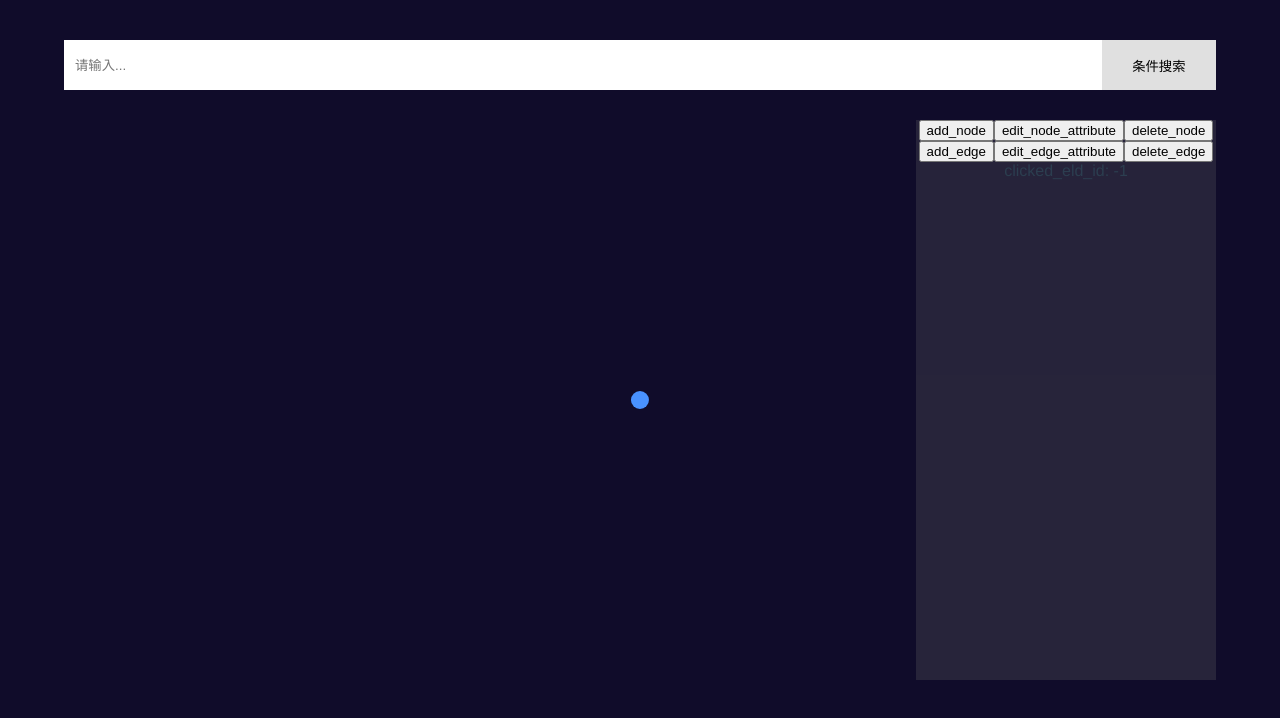
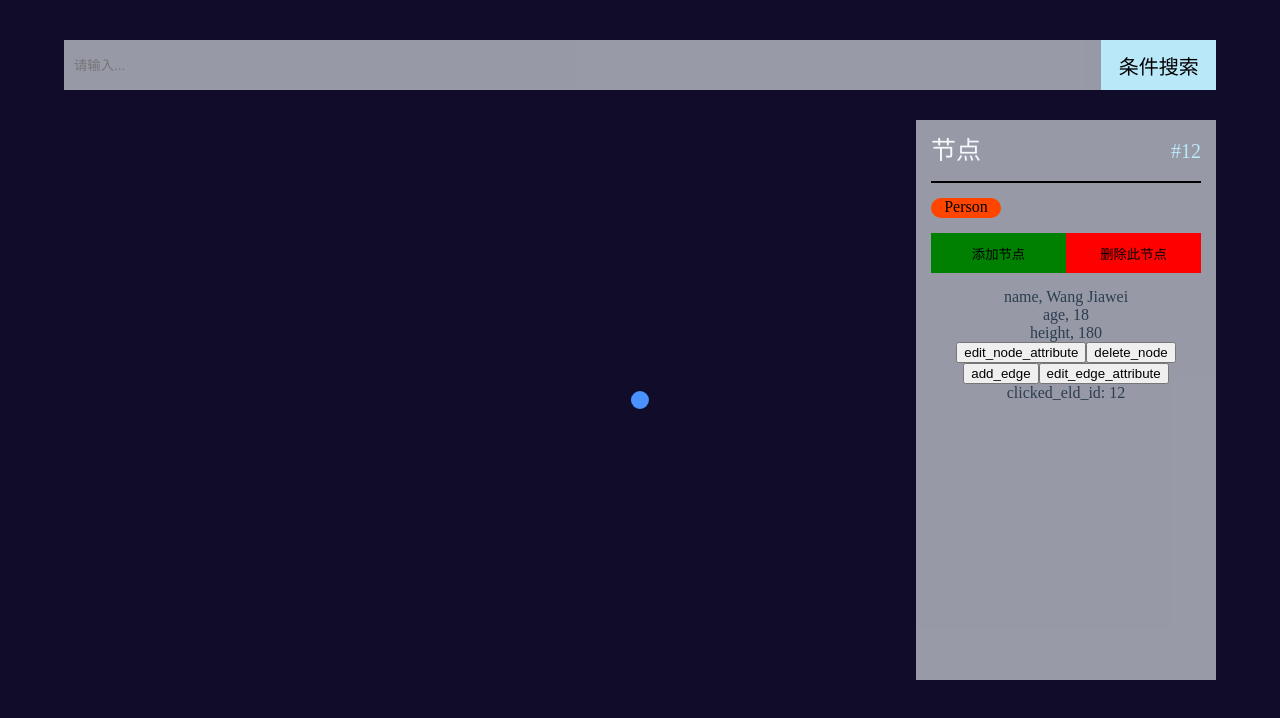
Before and after one commit to buttering/Knowledge_Graph_Visualization, a Vue app in the folder client/: page / in a window 1280 px wide. Shown: the top 718 px of the page. Built offline with nearby package versions, Linux system fonts and the light colour scheme; no server answers.

Commit message:
对EditBar进行设计，下一步准备添加样式

```diff
--- /dev/null
+++ b/client/src/components/AttributeItem.vue
@@ -0,0 +1,17 @@
+<template>
+  <div>{{attr_key}}, {{attr_value}}</div>
+</template>
+
+<script>
+export default {
+  name: "AttributeItem",
+  props:{
+    attr_key: String,
+    attr_value: String
+  }
+}
+</script>
+
+<style scoped>
+
+</style>
--- a/client/src/components/EditBar.vue
+++ b/client/src/components/EditBar.vue
@@ -1,16 +1,45 @@
 <template>
   <div id="edit-bar" v-if="clicked">
-    <button @click="add_node">add_node</button>
+    <div id="type_id">
+      <span id="clicked_ele_type">{{ clicked_ele_type }}</span>
+      <span id="clicked_ele_id">{{ '#' + clicked_ele_id }}</span>
+    </div>
+
+    <div class="clear"></div>
+
+    <div class="line_01"></div>
+
+    <div id="labels">
+      <div>{{clicked_ele_label}}</div>
+    </div>
+
+    <div class="clear"></div>
+
+    <div id="add_delete">
+      <button id="add_node" @click="add_node">添加{{clicked_ele_type}}</button>
+      <button id="delete_node" @click="delete_edge">删除此{{clicked_ele_type}}</button><div/>
+    </div>
+
+    <div id="Attribute">
+      <AttributeItem
+          v-for="(value, key) in clicked_ele_attribute"
+          :key="key"
+          :attr_key="key"
+          :attr_value="value"
+      ></AttributeItem>
+
+    </div>
     <button @click="edit_node_attribute">edit_node_attribute</button>
     <button @click="delete_node">delete_node</button><div/>
     <button @click="add_edge">add_edge</button>
     <button @click="edit_edge_attribute">edit_edge_attribute</button>
-    <button @click="delete_edge">delete_edge</button><div/>
+
     <div>clicked_eld_id: {{clicked_ele_id}}</div>
   </div>
 </template>
 
 <script>
+import AttributeItem from "@/components/AttributeItem";
 import config from "../../config";
 import axios from "axios";
 
@@ -28,6 +57,7 @@ export default {
     clicked: Boolean,
     clicked_ele_id: Number,
     clicked_ele_type: String,
+    clicked_ele_label: String,
     clicked_ele_attribute: Object
   },
   methods:{
@@ -113,11 +143,17 @@ export default {
       let type = 'delete'
       this.send_request(url, data, type)
     }
+  },
+  components:{
+    AttributeItem
   }
 }
 </script>
 
 <style scoped>
+div{
+  font-family: Source Han Sans CN,serif;
+}
 #edit-bar{
   position: fixed;
   right: 5%;
@@ -125,6 +161,60 @@ export default {
   transform:translate(0px,-50%);
   height: 70%;
   width: 300px;
-  background: rgba(104,104,104, 0.26);
+  background: rgba(243, 248, 251, 0.6);
+}
+#clicked_ele_type{
+  font-size: 25px;
+  float: left;
+  margin-left: 5%;
+  margin-top: 10px;
+  color: #F3F8FB;
+
+}
+#clicked_ele_id{
+  font-size: 20px;
+  float: right;
+  margin-right: 5%;
+  margin-top: 20px;
+  color: #B9E8F8
+}
+#labels{
+  margin-left: 5%;
+  margin-right: 5%;
+  width: 100%;
+
+}
+#labels div{
+  float: left;
+  color: black;
+  background: orangered;
+  height: 20px;
+  width: 70px;
+  border-radius: 10px;
+}
+#add_delete{
+  width: 90%;
+  margin: 5%;
+  display: flex;
+}
+#add_delete button{
+  flex: 1;
+  border: 0;
+  padding: 0;
+  height: 40px;
+}
+#add_node{
+  background: green;
+}
+#delete_node{
+  background: red;
+}
+.line_01{
+  margin: 5%;
+  border: 1px solid black;
+  height: 0;
+}
+.clear{
+  clear: both;
 }
 </style>
--- a/client/src/components/KnowledgeGraph.vue
+++ b/client/src/components/KnowledgeGraph.vue
@@ -7,9 +7,10 @@
       @inquire="inquire_data"
   ></SearchBar>
   <edit-bar
-      :clicked="clicked"
+      :clicked= true
       :clicked_ele_id="click_ele_id"
       :clicked_ele_type="click_ele_type"
+      :clicked_ele_label="clicked_ele_label"
       :clicked_ele_attribute="click_ele_attribute"
   ></edit-bar>
 </template>
@@ -38,9 +39,10 @@ export default {
   name: "KnowledgeGraph",
   data(){
     return {
-      click_ele_id: -1,
-      click_ele_type: "",
-      click_ele_attribute: {},
+      click_ele_id: 12,
+      click_ele_type: "节点",  // '节点' or '关系'
+      clicked_ele_label: 'Person',
+      click_ele_attribute: {name: 'Wang Jiawei', age: 18, height: 180},
       clicked: true,
 
       // 以下两个变量需要传递给SearchBar
--- a/client/src/components/SearchBar.vue
+++ b/client/src/components/SearchBar.vue
@@ -39,7 +39,6 @@ export default {
   transform:translate(-50%,0px);
   height: 50px;
   width: 90%;
-  background: rgba(104,104,104, 0.26);
   display: flex;
   flex-direction: row;
 }
@@ -48,21 +47,26 @@ export default {
   flex: 10;
   height: 100%;
   outline: none;
-  border: 1px solid white;
+  /*border: 1px solid white;*/
   box-sizing: border-box;
   padding-left: 10px;
+  background-color: rgba(243, 248, 251, 0.6);
+  border-style: none;
 
 }
 #search-menu button{
   float: right;
   flex: 1;
   height: 100%;
-  background-color: rgb(224, 224, 224);
+  background-color: #B9E8F8;
   color: black;
   border-style: none;
   outline: none;
   transition-duration: 0.2s;
-  cursor: pointer
+  cursor: pointer;
+  font-family: Source Han Sans CN,serif;
+  font-size: 20px;
+  min-width: 100px;
 }
 #search-menu button:hover{
   background-color: rgb(120, 120, 120);
```
Also changed, not shown: 1 other file (tests, documents, lock files or other folders).
